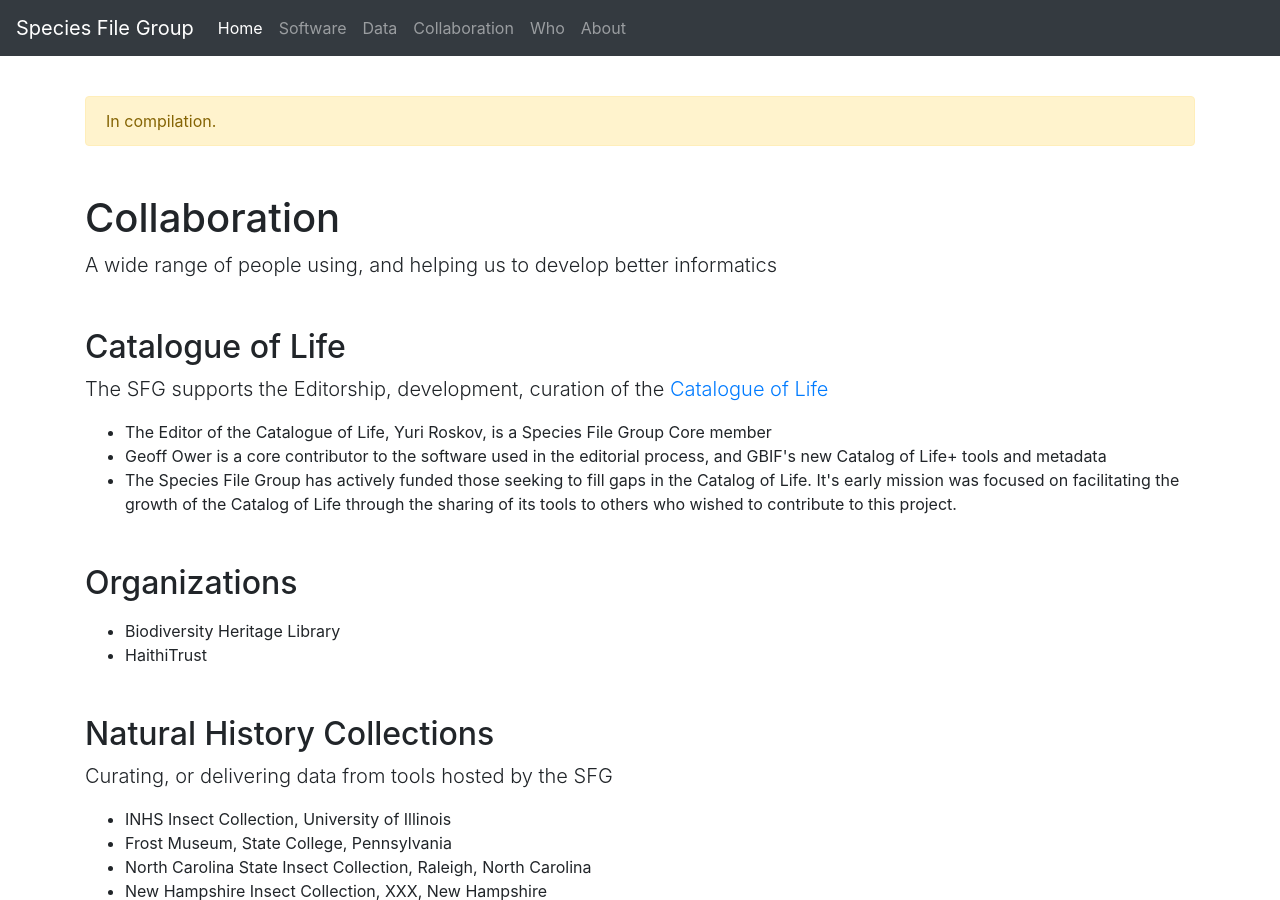
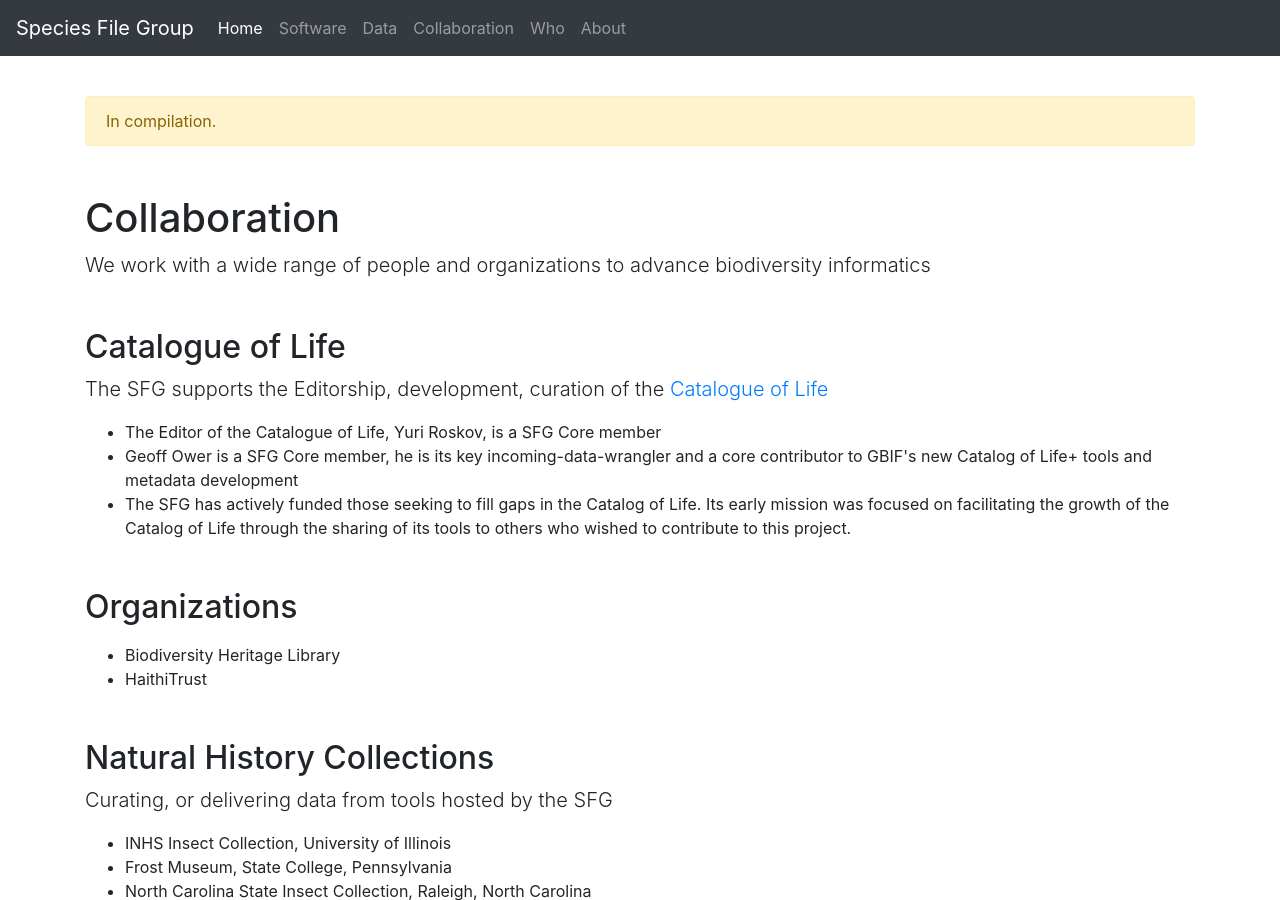
Before and after one commit to pnhogan/speciesfilegroup.github.io, a Jekyll site: the page built from collaboration.html, in a window 1280 px wide and 900 px high. Built offline with Jekyll 4.4.1, drawn with Linux system fonts in a browser that asks for light colours.

Commit message:
collabs work

```diff
--- a/collaboration.html
+++ b/collaboration.html
@@ -13,14 +13,14 @@
 </div>
 
 <h1 class="mt-5">{{ page.title }}</h1>
-<p class="lead"> A wide range of people using, and helping us to develop better informatics</p>
+<p class="lead"> We work with a wide range of people and organizations to advance biodiversity informatics</p>
 
 <h2 class="mt-5">Catalogue of Life</h2>
 <p class="lead">The SFG supports the Editorship, development, curation of the <a href="https://catalogueoflife.org/">Catalogue of Life</a></p>
 <ul>
-  <li> The Editor of the Catalogue of Life, Yuri Roskov, is a Species File Group Core member </li>
-  <li> Geoff Ower is a core contributor to the software used in the editorial process, and GBIF's new Catalog of Life+ tools and metadata</li>
-  <li> The Species File Group has actively funded those seeking to fill gaps in the Catalog of Life.  It's early mission was focused on facilitating the growth of the Catalog of Life through the sharing of its tools to others who wished to contribute to this project.</li>
+  <li> The Editor of the Catalogue of Life, Yuri Roskov, is a SFG Core member </li>
+  <li> Geoff Ower is a SFG Core member, he is its key incoming-data-wrangler and a core contributor to GBIF's new Catalog of Life+ tools and metadata development</li>
+  <li> The SFG has actively funded those seeking to fill gaps in the Catalog of Life. Its early mission was focused on facilitating the growth of the Catalog of Life through the sharing of its tools to others who wished to contribute to this project.</li>
 </ul>
 
 <h2 class="mt-5">Organizations</h2>
```
